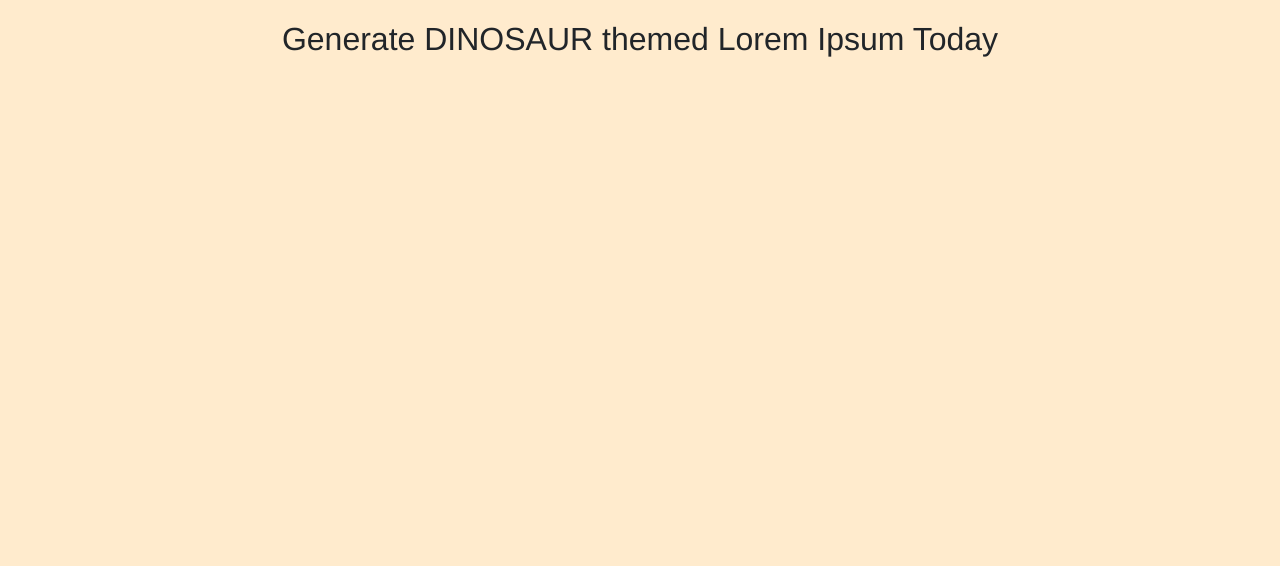
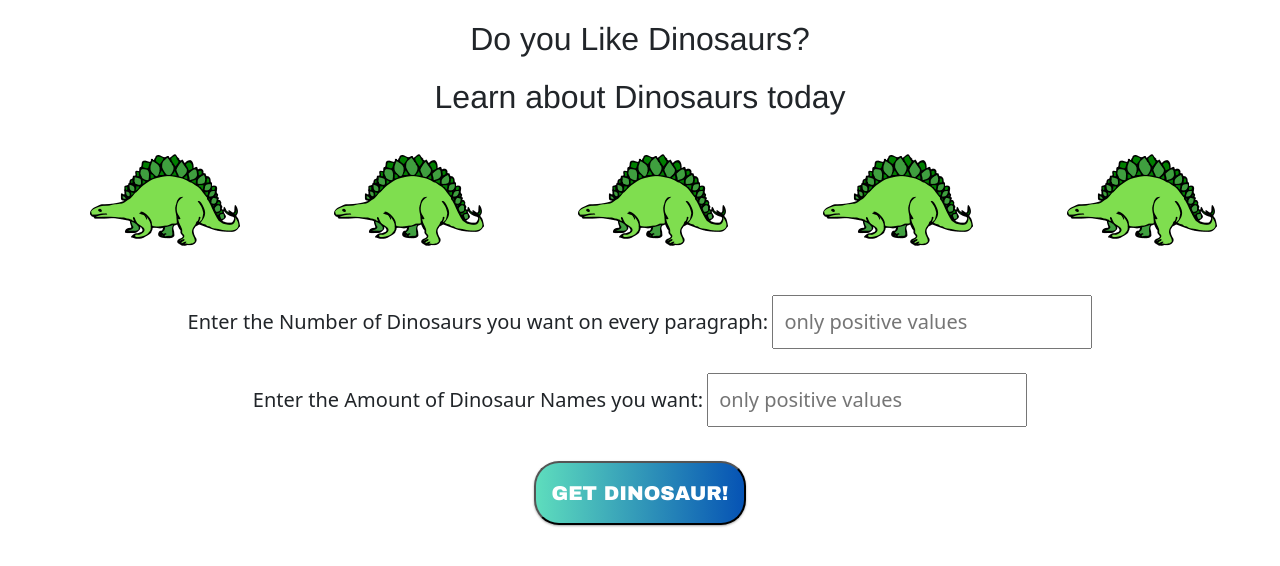
Before and after one commit to Emzzy241/DINO-Ipsum-Api-1.1.0, a website built with webpack: page src/index.html in a window 1280 px wide. Built offline with nearby package versions, Linux system fonts and the light colour scheme.

Commit message:
ready to push first update in 2nd application version

```diff
--- a/src/css/styles.css
+++ b/src/css/styles.css
@@ -1,16 +1,58 @@
-*{
+* {
     margin: 0;
     padding: 0;
     box-sizing: border-box;
 }
 
-body{
-    background-color: blanchedalmond;
-}
-
-h2{
+h2 {
     text-align: center;
     margin-top: 20px;
     font-family: 'Franklin Gothic Medium', 'Arial Narrow', Arial, sans-serif;
 
 }
+
+.dinoImg {
+    margin-left: 90px;
+}
+
+#dinoForm {
+    margin-top: 20px;
+}
+
+#dinoForm button {
+    padding: 15px;
+    text-align: center;
+    margin: 10px;
+    font-family: "Arial Black", Gadget, sans-serif;
+    font-size: 20px;
+    transition: 0.5s;
+    box-shadow: 0 1px 3px rgba(0, 0, 0, 0.12), 0 1px 2px rgba(0, 0, 0, 0.24);
+    transition: all 0.3s cubic-bezier(.25, .8, .25, 1);
+    cursor: pointer;
+    display: inline-block;
+    border-radius: 25px;
+    background-image: linear-gradient(to right, rgb(94, 221, 189) 0%, rgb(4, 80, 180) 51%, rgb(0, 45, 104) 100%);
+    color: #fff;
+    background-size: 200% auto;
+}
+
+#dinoForm button:hover {
+    box-shadow: 0 10px 20px rgba(0, 0, 0, 0.19), 0 6px 6px rgba(0, 0, 0, 0.23);
+    margin: 8px 10px 12px;
+    background-position: right center;
+}
+
+#dinoForm input{
+    padding: 10px;
+    font-size: 20px;
+}
+
+#dinoForm label{
+    font-size: 20px;
+}
+
+/* hiding the result div with CSS until the form is submitted */
+
+.result{
+    display: none;
+}
--- a/src/index.html
+++ b/src/index.html
@@ -13,7 +13,43 @@
 
 <body>
 
-    <h2>Generate DINOSAUR themed Lorem Ipsum Today</h2>
+    <h2>Do you Like Dinosaurs?</h2>
+    <h2>Learn about Dinosaurs today</h2>
+
+
+    <img src="" class="dinoImg" height="150px" width="150px" alt="">
+    <img src="" class="dinoImg" height="150px" width="150px" alt="">
+    <img src="" class="dinoImg" height="150px" width="150px" alt="">
+    <img src="" class="dinoImg" height="150px" width="150px" alt="">
+    <img src="" class="dinoImg" height="150px" width="150px" alt="">
+
+    <!-- after the image now -->
+
+    <!-- To avoid bugs(undefined) in my code, I gave each inputs a minimum number of 4, that is user mus
+    select a number and that number must be 4 or greater than 4 -->
+    <center>
+        <form id="dinoForm">
+            <label for="numParagraphs">Enter the Number of Dinosaurs you want on every paragraph:</label>
+            <input type="number" id="numParagraphs" required placeholder="only positive values" min="4">
+            <br><br>
+            <!-- for number of words(dinosaurs) user gets -->
+
+            <label for="numWords">Enter the Amount of Dinosaur Names you want:</label>
+            <input type="number" id="numWords" required placeholder="only positive values" min="4">
+            <br><br>
+            <button type="submit" class="getDinos">GET DINOSAUR!</button>
+        </form>
+
+        <div class="result">
+            <h4>Please Hold on a second to get amazing Dinos</h4>
+
+            <p class="dOne"></p>
+            <p class="dTwo"></p>
+            <p class="dThree"></p>
+            <p class="dFour"></p>
+        </div>
+    </center>
+
 
 </body>
 
```
